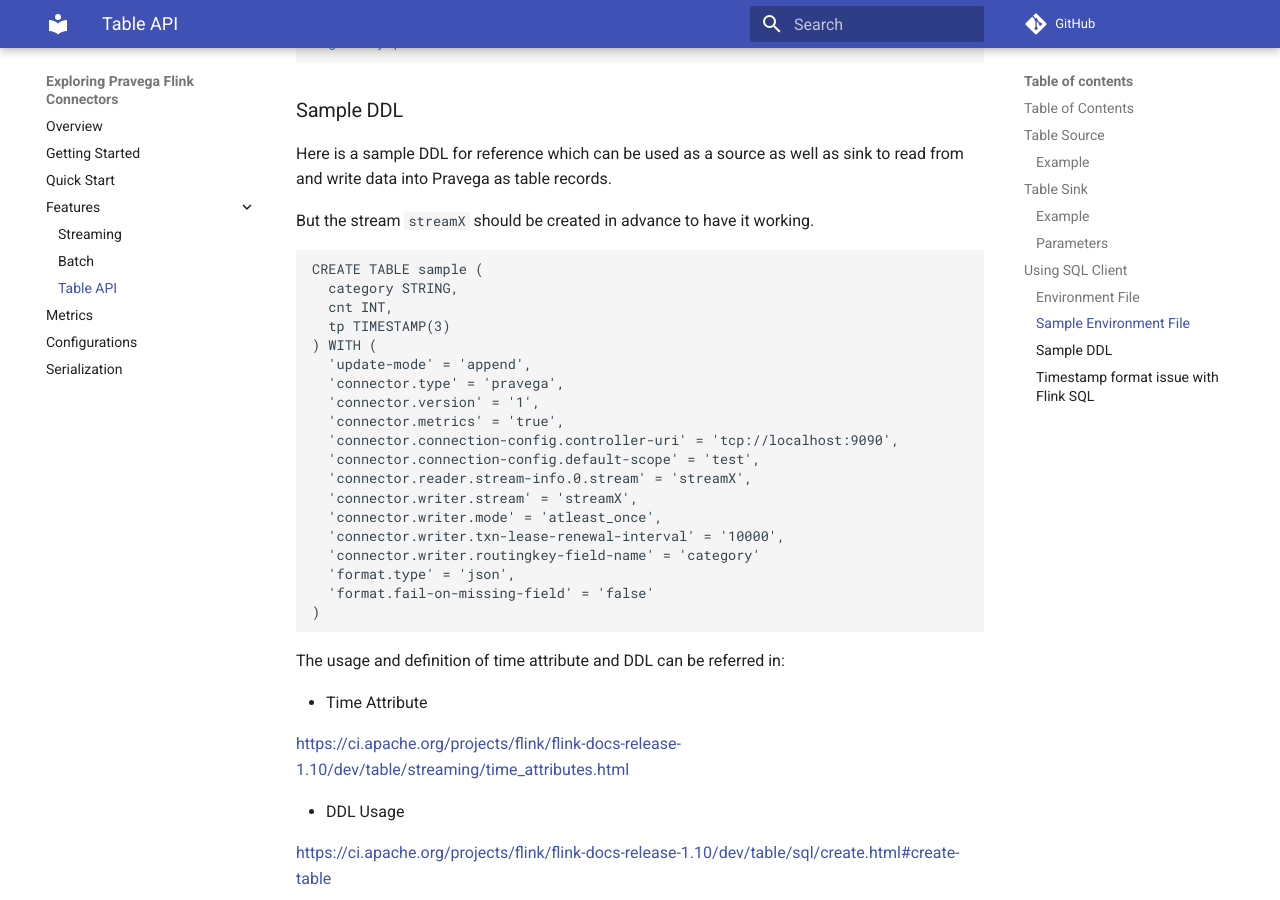
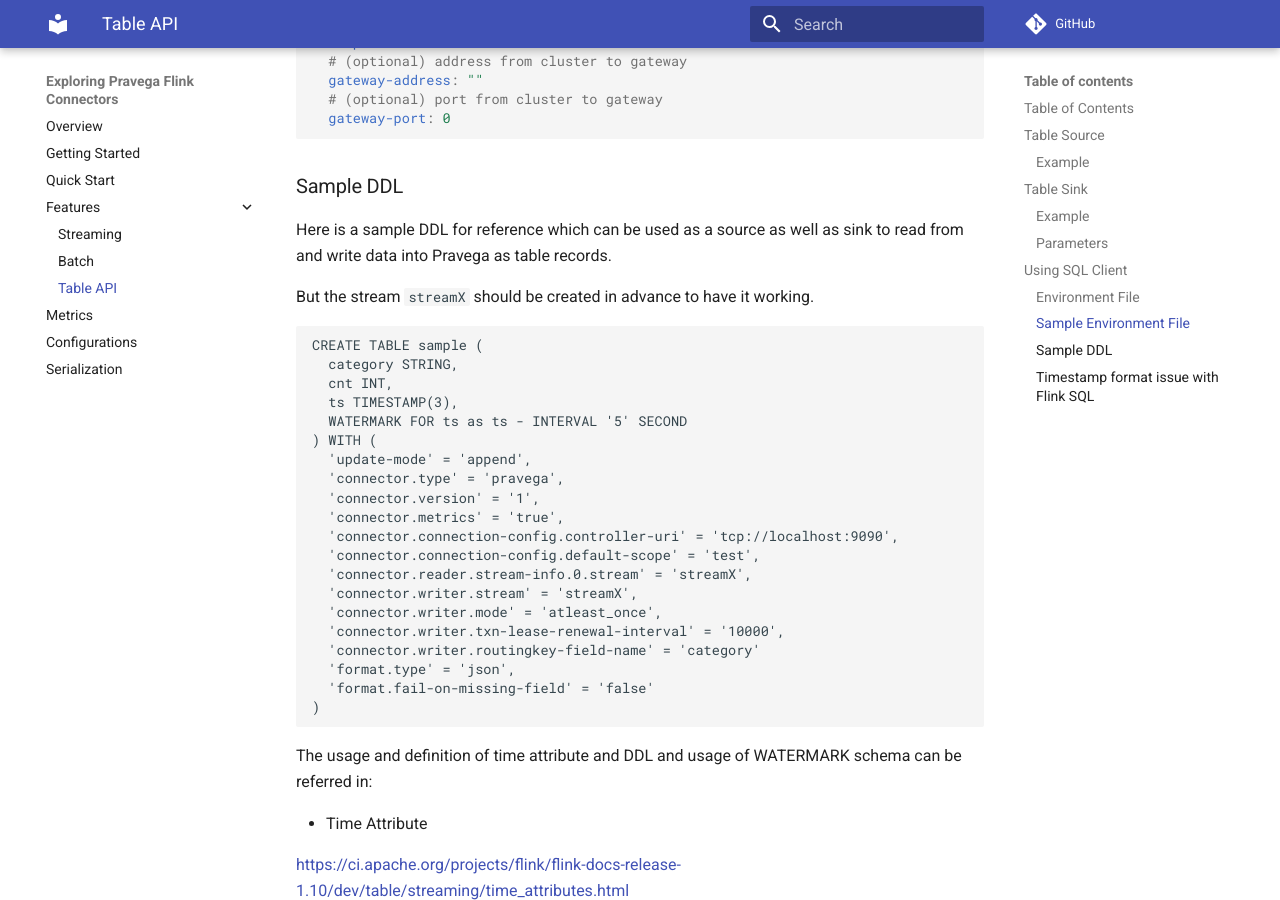
Before and after one commit to pravega/flink-connectors, an MkDocs documentation site: the page built from documentation/src/docs/table-api.md, in a window 1280 px wide and 900 px high, scrolled down 8035 px. Built offline with MkDocs 1.6.1 and Material for MkDocs 9.7.7, drawn with Linux system fonts in a browser that asks for light colours; comment, search, counter and statistics services are not loaded; some of the changed text lies outside the part shown.

Commit message:
issue-357 Add watermark help.
Signed-off-by: AlexanderZhao1 <Alexander_Zhao@dell.com>

````diff
--- a/documentation/src/docs/table-api.md
+++ b/documentation/src/docs/table-api.md
@@ -58,11 +58,15 @@
                         .useBlinkPlanner()
                         .inStreamingMode()
                         .build());
+
 tableEnv.connect(pravega)
                 .withFormat(new Json().failOnMissingField(true))
                 .withSchema(schema)
                 .inAppendMode()
+               // In Flink 1.10, createTemporaryTable can be used here as well unless time attributes are added into the schema.
+               // (ref. There are some known issues in Flink https://issues.apache.org/jira/browse/FLINK-16160)
                 .registerTableSource("MyTableRow");
+
 
 String sqlQuery = "SELECT user, count(uri) from MyTableRow GROUP BY user";
 Table result = tableEnv.sqlQuery(sqlQuery);
@@ -363,7 +367,8 @@
 CREATE TABLE sample (
   category STRING,
   cnt INT,
-  tp TIMESTAMP(3)
+  ts TIMESTAMP(3),
+  WATERMARK FOR ts as ts - INTERVAL '5' SECOND
 ) WITH (
   'update-mode' = 'append',
   'connector.type' = 'pravega',
@@ -382,7 +387,7 @@
 
 ```
 
-The usage and definition of time attribute and DDL can be referred in:
+The usage and definition of time attribute and DDL and usage of WATERMARK schema can be referred in:
 
 * Time Attribute
 
````
